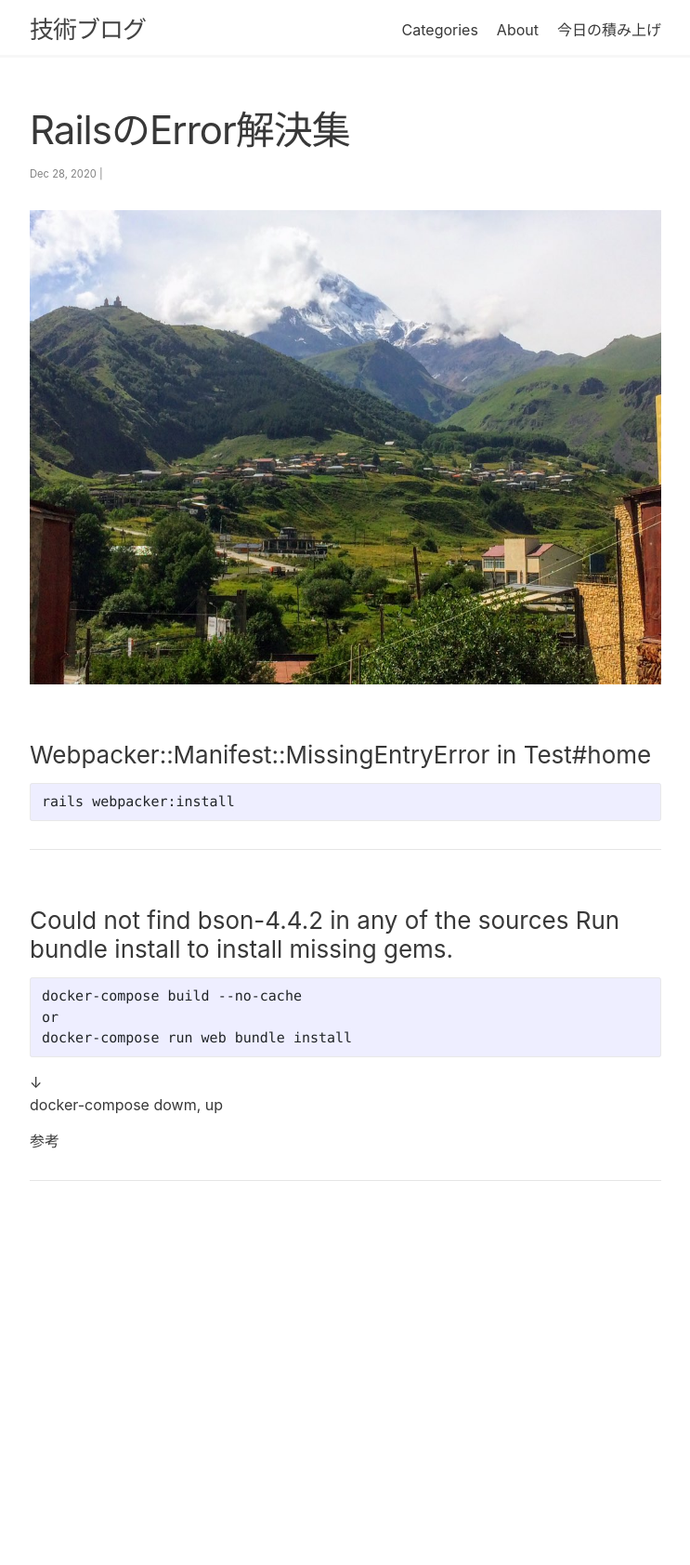
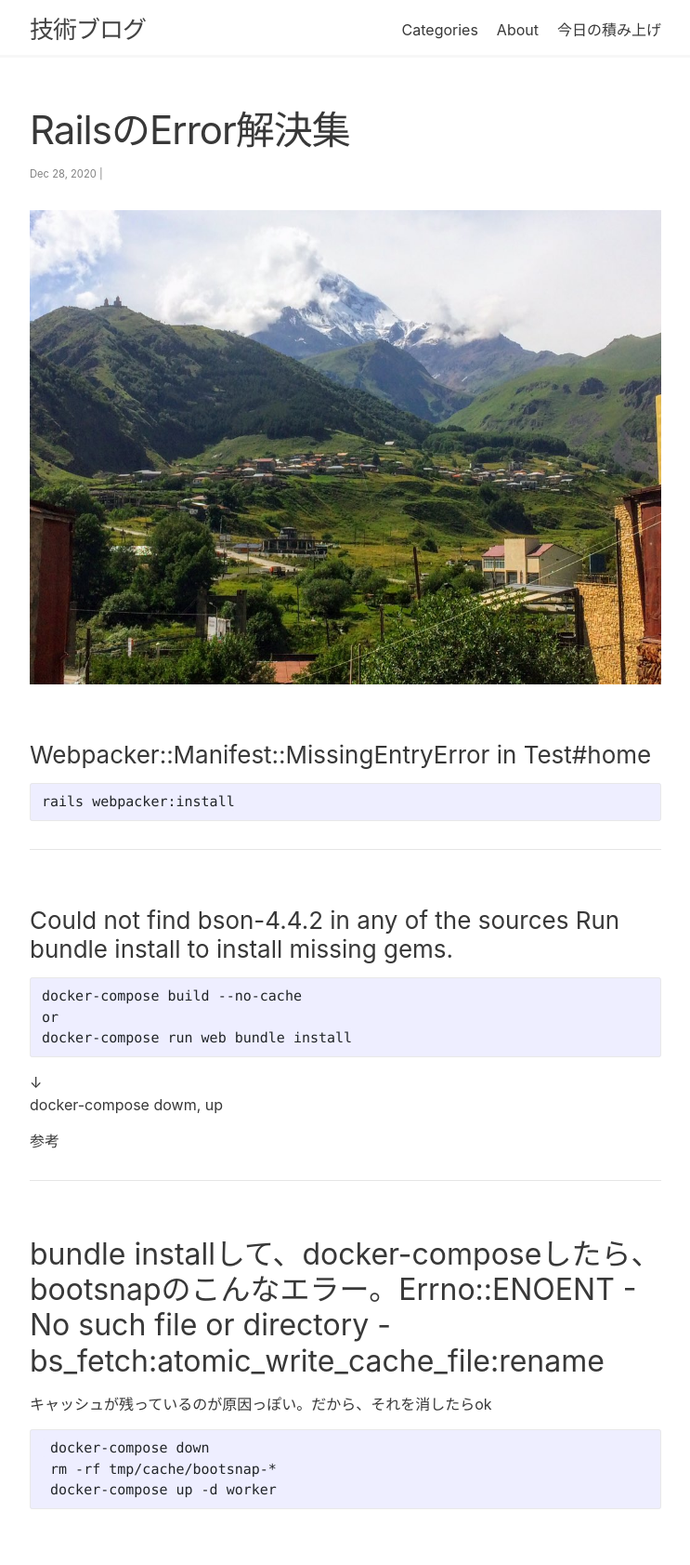
Before and after one commit to kazblog/kazblog.github.io, a Jekyll site: the page built from _posts/cheatsheet/Rails/2020-12-28-rails-error.md, in a window 1280 px wide. Shown: the whole page at 93% size, without its empty margins (268-1011 px from the left). Built offline with Jekyll 4.4.1, drawn with Linux system fonts in a browser that asks for light colours; nearby versions of some CDN libraries; before the commit the page ends 1330 px from its top, so only the background shows below that.

Commit message:
Update 2020-12-28-rails-error.md

````diff
--- a/_posts/cheatsheet/Rails/2020-12-28-rails-error.md
+++ b/_posts/cheatsheet/Rails/2020-12-28-rails-error.md
@@ -34,3 +34,13 @@ docker-compose dowm, up
 [参考](https://fuqda.hatenablog.com/entry/2019/03/21/204118)
 
 <hr>
+
+## bundle installして、docker-composeしたら、bootsnapのこんなエラー。Errno::ENOENT - No such file or directory - bs_fetch:atomic_write_cache_file:rename
+
+キャッシュが残っているのが原因っぽい。だから、それを消したらok
+
+```
+ docker-compose down
+ rm -rf tmp/cache/bootsnap-*
+ docker-compose up -d worker
+```
````
